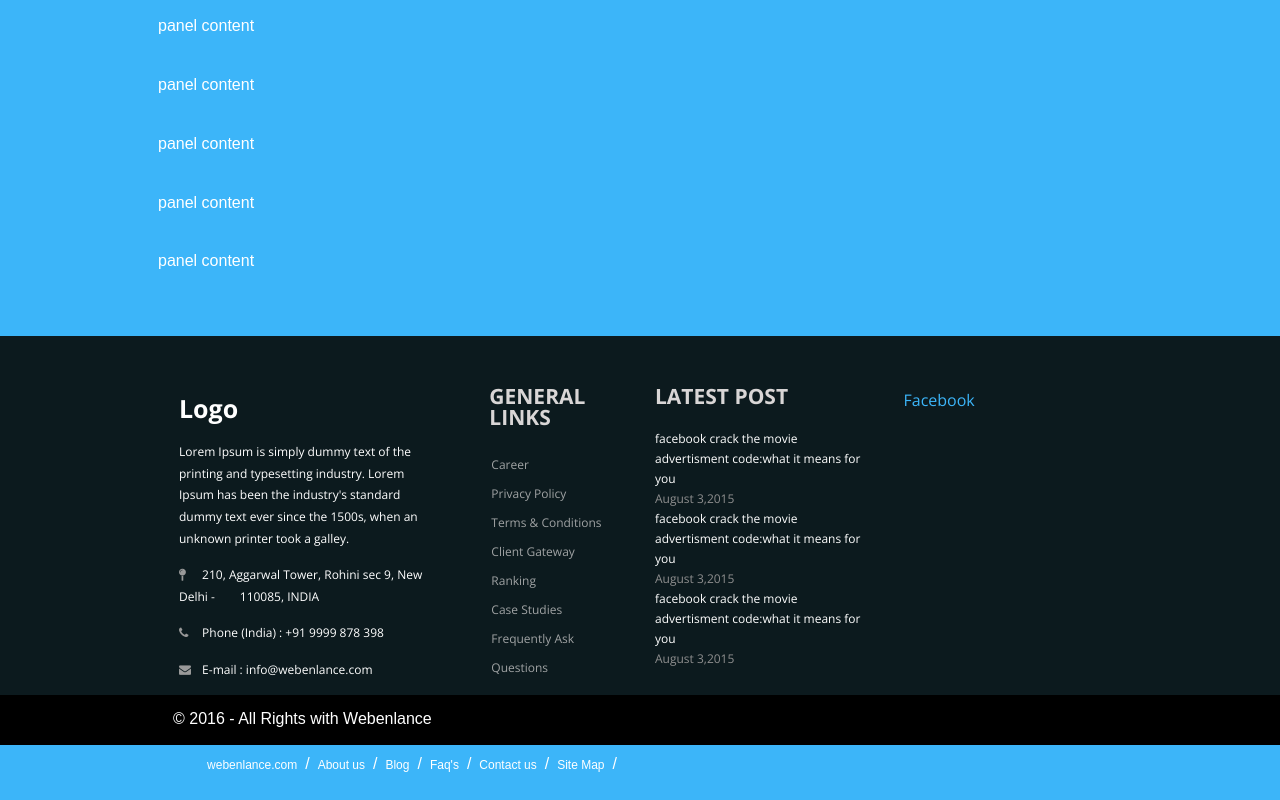
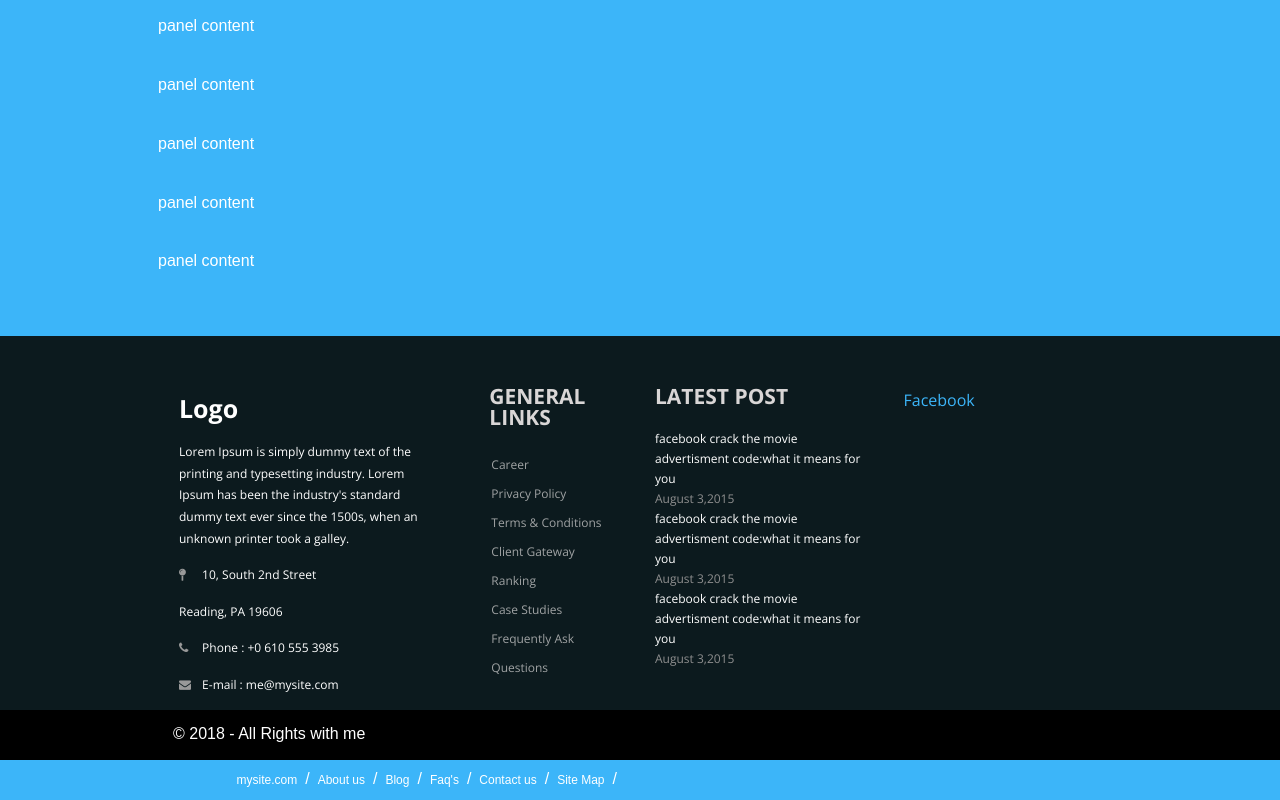
Before and after one commit to PeterStarke/1xx, a plain HTML site: page index.html in a window 1280 px wide. Shown: the part 1505-2305 px from the top of the page. Drawn offline with nearby package versions, Linux system fonts and the light colour scheme.

Commit message:
updated content in site - ready for merge

```diff
--- a/index.html
+++ b/index.html
@@ -94,9 +94,10 @@
       <div class="col-md-4 col-sm-6 footerleft ">
         <div class="logofooter"> Logo</div>
         <p>Lorem Ipsum is simply dummy text of the printing and typesetting industry. Lorem Ipsum has been the industry's standard dummy text ever since the 1500s, when an unknown printer took a galley.</p>
-        <p><i class="fa fa-map-pin"></i> 210, Aggarwal Tower, Rohini sec 9, New Delhi -        110085, INDIA</p>
-        <p><i class="fa fa-phone"></i> Phone (India) : +91 9999 878 398</p>
-        <p><i class="fa fa-envelope"></i> E-mail : info@webenlance.com</p>
+        <p><i class="fa fa-map-pin"></i> 10, South 2nd Street </p>
+        <p>Reading, PA 19606</p>
+        <p><i class="fa fa-phone"></i> Phone : +0 610 555 3985</p>
+        <p><i class="fa fa-envelope"></i> E-mail : me@mysite.com</p>
       </div>
       <div class="col-md-2 col-sm-6 paddingtop-bottom">
         <h6 class="heading7">GENERAL LINKS</h6>
@@ -133,11 +134,11 @@
 <div class="copyright">
   <div class="container">
     <div class="col-md-6">
-      <p>© 2016 - All Rights with Webenlance</p>
+      <p>© 2018 - All Rights with me</p>
     </div>
     <div class="col-md-6">
       <ul class="bottom_ul">
-        <li><a href="#">webenlance.com</a></li>
+        <li><a href="#">mysite.com</a></li>
         <li><a href="#">About us</a></li>
         <li><a href="#">Blog</a></li>
         <li><a href="#">Faq's</a></li>
```
